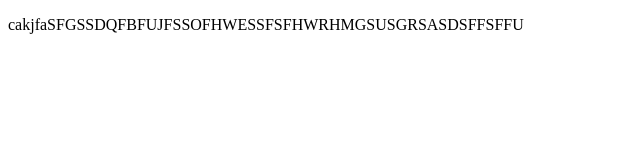
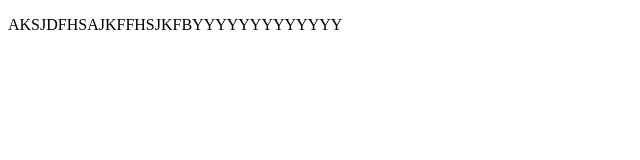
Before and after one commit to Samuu-sb/ProyectoDemoCursoDePrework, a plain HTML site: page index.html in a window 1280 px wide. Shown: the whole page, without its empty margins (0-640 px from the left). Drawn offline with Linux system fonts and the light colour scheme.

Commit message:
first commit CAMBIOS XD

```diff
--- a/index.html
+++ b/index.html
@@ -6,6 +6,6 @@
     <title>Document</title>
 </head>
 <body>
-    <p>cakjfaSFGSSDQFBFUJFSSOFHWESSFSFHWRHMGSUSGRSASDSFFSFFU</p>
+    <p>AKSJDFHSAJKFFHSJKFBYYYYYYYYYYYYY</p>
 </body>
 </html>
```
